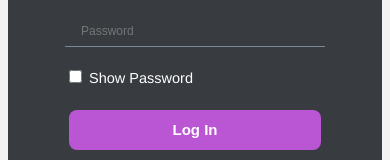
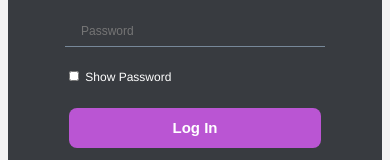
Before and after one commit to BaoTran685/password-encrypter, a Next.js app: page /login in a window 390 px wide. Shown: the part 273-433 px from the top of the page. Built offline with nearby package versions, Linux system fonts and the light colour scheme; no server answers.

Commit message:
Fixed Css

```diff
--- a/pages/login.tsx
+++ b/pages/login.tsx
@@ -80,6 +80,7 @@ const Login = () => {
           <div className={styles.showPassword}>
             <input
               type="checkbox"
+              className={styles.showPasswordBox}
               onChange={(e) => handleCheck(e.target.checked)}
             />
             <a className={styles.passwordShowing}> Show Password</a>
--- a/pages/update/register.jsx
+++ b/pages/update/register.jsx
@@ -93,6 +93,7 @@ const SignInPage = () => {
           />
           <div className={styles.showPassword}>
             <input
+              className={styles.showPasswordBox}
               type="checkbox"
               onChange={(e) => handleCheck(e.target.checked)}
             />
--- a/styles/login.module.css
+++ b/styles/login.module.css
@@ -32,6 +32,10 @@
 	margin: 10px;
 	font-size: 15px;
 	color: white;
+}
+.showPasswordBox {
+	width: 13px;
+	height: 13px;
 }
 
 .login__button {
@@ -71,11 +75,12 @@
 		width: 400px;
 		padding: 15px 10px;
 	}
-	.username, .password {
+	.username, .password, .passwordShowing {
 		font-size: 14px;
 	}
-	.passwordShowing {
-		font-size: 15px;
+	.showPasswordBox {
+		width: 11px;
+		height: 11px;
 	}
 	.login__button {
 		font-size: 16px;
@@ -88,11 +93,12 @@
 		width: 300px;
 		padding: 10px 10px;
 	}
-	.username, .password {
+	.username, .password, .passwordShowing {
 		font-size: 12px;
 	}
-	.passwordShowing {
-		font-size: 14.5px;
+	.showPasswordBox {
+		width: 10px;
+		height: 10px;
 	}
 	.login__button {
 		font-size: 15px;
--- a/styles/register.module.css
+++ b/styles/register.module.css
@@ -32,6 +32,10 @@
 	margin: 10px;
 	font-size: 15px;
 	color: white;
+}
+.showPasswordBox {
+	width: 13px;
+	height: 13px;
 }
 
 .login__button {
@@ -68,11 +72,12 @@
 		width: 400px;
 		padding: 15px 10px;
 	}
-	.username, .password {
+	.username, .password, .passwordShowing {
 		font-size: 14px;
 	}
-	.passwordShowing {
-		font-size: 15px;
+	.showPasswordBox {
+		width: 12px;
+		height: 12px;
 	}
 	.login__button {
 		font-size: 16px;
@@ -85,11 +90,12 @@
 		width: 300px;
 		padding: 10px 10px;
 	}
-	.username, .password {
+	.username, .password, .passwordShowing {
 		font-size: 12px;
 	}
-	.passwordShowing {
-		font-size: 14.5px;
+	.showPasswordBox {
+		width: 10px;
+		height: 10px;
 	}
 	.login__button {
 		font-size: 15px;
```
